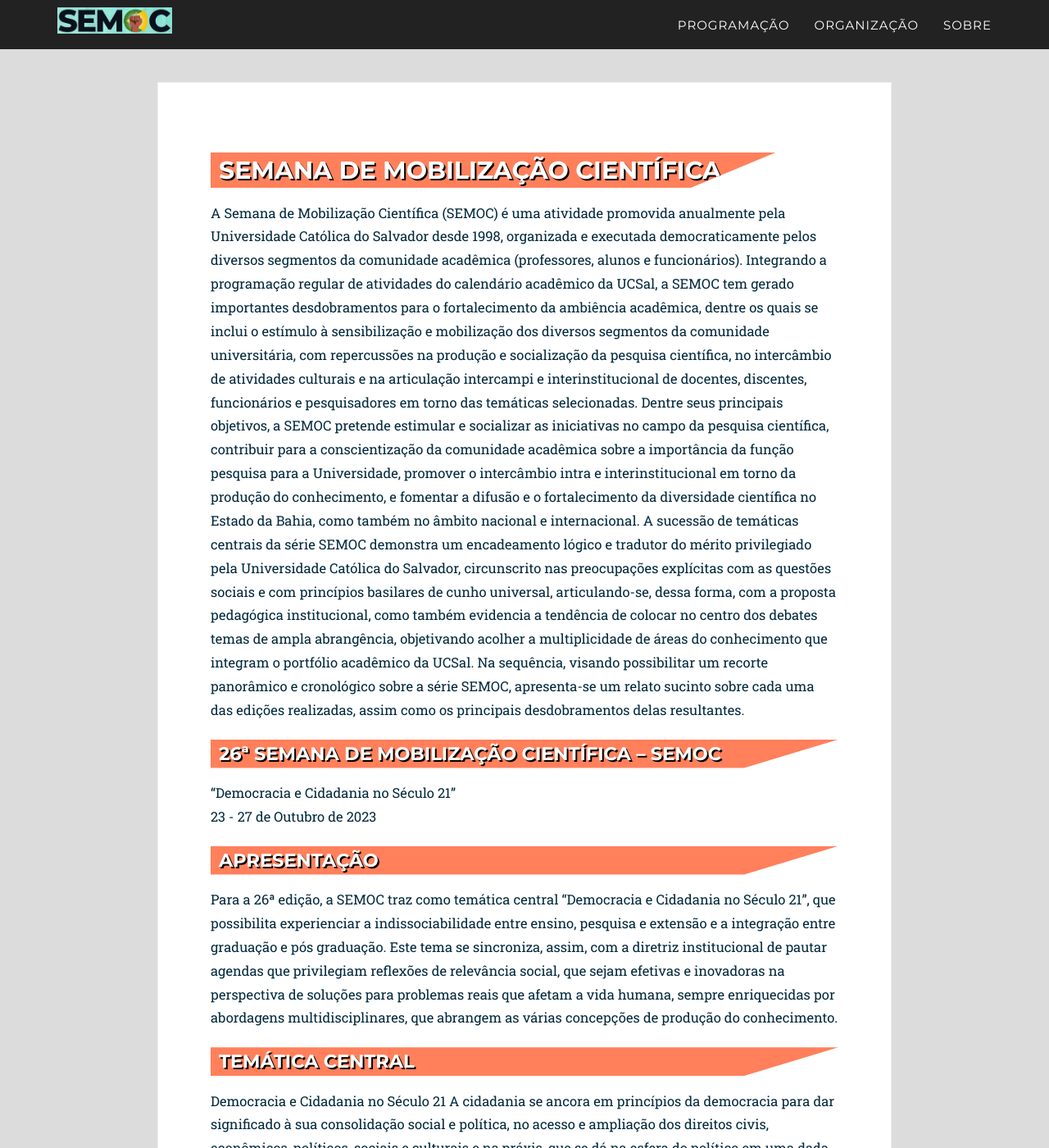
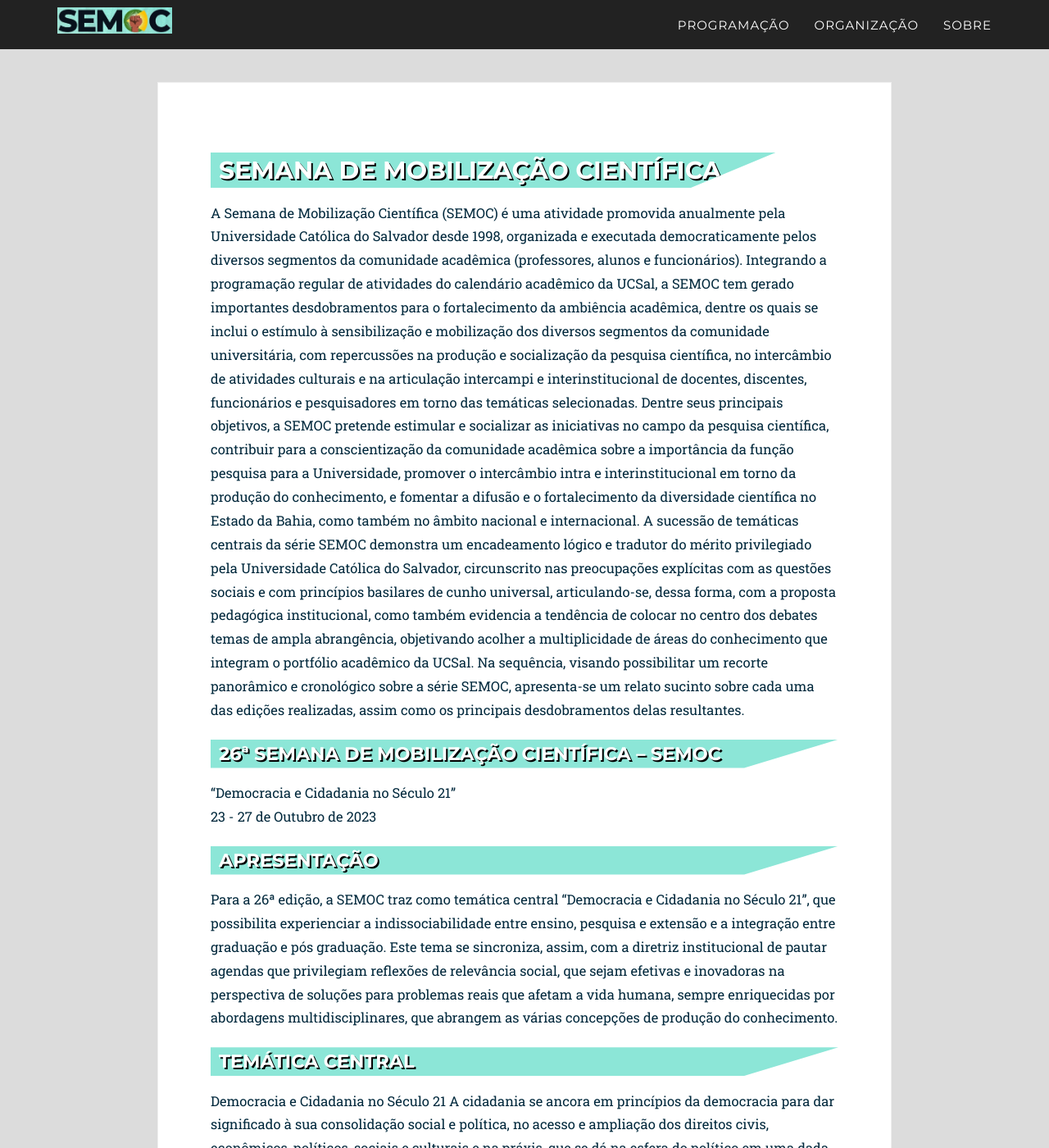
Before and after one commit to mariojp/semoc-site, a Jekyll site: the page built from _2017_pages/about.html, in a window 1280 px wide and 1400 px high. Shown: the whole window at 82% size. Built offline with Jekyll 4.4.1, drawn with Linux system fonts in a browser that asks for light colours; some web fonts are replaced.

Commit message:
Update _about.scss

```diff
--- a/_sass/2016_sass/_about.scss
+++ b/_sass/2016_sass/_about.scss
@@ -7,7 +7,7 @@
     }
     h1 {
         text-shadow: 2px 2px black;
-        background-color: #ff805b;
+        background-color: #8ce6d7;
         color: white;
         padding: 5px 5px 5px 10px;
         -webkit-clip-path: polygon(0 0, 100% 0, 95% 100%, 0 100%);
@@ -16,7 +16,7 @@
     }
     h2 {
         text-shadow: 2px 2px black;
-        background-color: #ff805b;
+        background-color: #8ce6d7;
         color: white;
         padding: 5px 5px 5px 10px;
         -webkit-clip-path: polygon(0 0, 100% 0, 85% 100%, 0 100%);
```
